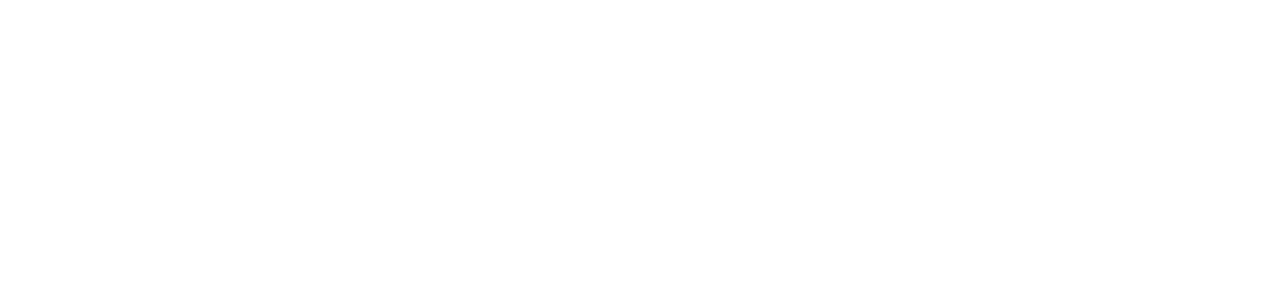
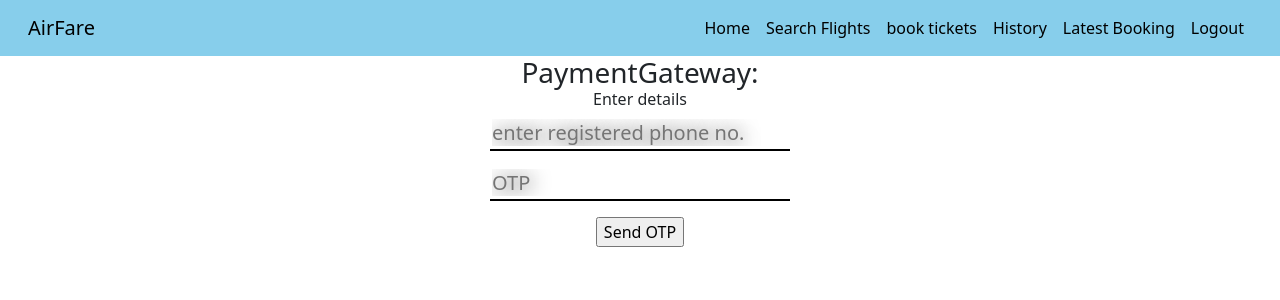
Before and after one commit to jayant13o6/Airfare-frontend, a React (Create React App) app in the folder client/: page /payment in a window 1280 px wide. Shown: the top 300 px of the page. Built offline with nearby package versions, Linux system fonts and the light colour scheme.

Commit message:
payment gate added

```diff
--- a/client/src/App.js
+++ b/client/src/App.js
@@ -16,6 +16,7 @@
 import History from './components/history';
 import Booking from './components/latest_ticket';
 import Flights_data2 from './components/flights_data2.js';
+import PaymentGateway from './components/payment';
 
 function App() {
   return (
@@ -52,6 +53,8 @@
       <Route path='/history'><History/></Route>
 
       <Route path='/Bookings'><Booking/></Route>
+
+      <Route path='/payment'><PaymentGateway/></Route>
     </div>
   );
 }
--- /dev/null
+++ b/client/src/components/payment.js
@@ -0,0 +1,67 @@
+import React, {useState} from "react";
+import UserBar from "./userBar";
+
+
+const PaymentGateway = ()=>{
+
+    const [user, setUser] = useState({otp:''});
+
+    let name,value;
+    const handleInput = (e) =>{
+        console.log(e);
+        name = e.target.name;
+        value = e.target.value;
+        setUser({...user,[name]:value});
+    }
+    const sendOTP = ()=>{
+        const num = Math.floor((Math.random() * 10000) + 1);
+        // const {number} = user
+        const res = fetch('/otpSend', {
+            method:'POST',
+            headers:{"Content-Type": "application/json"},
+            mode: 'cors',
+            // data send to server
+            body: JSON.stringify({num})
+        }).then((res)=>{
+            console.log(res);
+            window.alert('otp send!!');
+        })
+        .catch((err)=>{console.log(err)})
+    }
+
+    return(
+
+        <div>
+            <UserBar/>
+            <h3>PaymentGateway:<h6>Enter details</h6></h3>
+                <section>
+                    <form className='Payment-gate' method='POST'>
+                        <div className='form-group'>
+                            <label htmlFor='Phone No'></label>
+                            <input type='number' id='number' name='number'
+                            // value= {user.number}
+                            // onChange={handleInput}
+                            placeholder='enter registered phone no.' required ></input>
+                        </div>
+
+                        <div className='form-group'>
+                            <label htmlFor='OTP'></label>
+                            <input type='number' id='otp' name='otp'
+                            value= {user.otp}
+                            onChange={handleInput}
+                            placeholder='OTP'></input>
+                        </div>
+
+                        <div className='form-group form-button'>
+                        <input type='submit' name='booking' id='booking'
+                        className='form-submit' value='Send OTP' onClick={sendOTP}></input>
+                        </div>
+                    </form>
+                </section>
+        </div>
+
+        // <div></div>
+    )
+}
+
+export default PaymentGateway;
--- a/client/src/components/schedule_flight.js
+++ b/client/src/components/schedule_flight.js
@@ -5,6 +5,7 @@
 import { useHistory } from 'react-router-dom';
 
 const Flights = () =>{
+    const today = new Date()
     const history = useHistory()
     const [user, setUser] = useState({
         flight_code:'', source:'', destination:'', flight_date:'', departure_time:'', arrival_time:'', ticketCost:''
@@ -22,6 +23,8 @@
         const{flight_code, source, destination, flight_date, departure_time, arrival_time, ticketCost} = user;
         console.log('data is:',user); // to see data input
 
+        if(flight_date<today.toISOString()){window.alert("Date is invalid")}
+        else{
         const res = await fetch('/schedule_flight',{
             method: 'POST',
             headers:{"Content-Type": "application/json"},
@@ -44,7 +47,7 @@
             }
             })
             .catch((err)=>{console.log(err)})
-}
+}}
     return(
         <div>
             <><AdminBar/></>
--- a/client/src/components/ticket_book.js
+++ b/client/src/components/ticket_book.js
@@ -4,6 +4,7 @@
 import { useHistory } from "react-router-dom";
 
 const Tickets = () =>{
+    var today = new Date();
     const history = useHistory();
     const [user, setUser] = useState({
         source:'', destination:'', departure_date:'', arrival_date:'', total_pass:'', email_id:''
@@ -22,6 +23,14 @@
         const{source, destination, departure_date, arrival_date, total_pass, email_id} = user;
         console.log('data is:',user); // to see data input
 
+        if(departure_date<today.toISOString()){window.alert("Date is invalid")}
+        else{
+
+            ////////// ----  Before  booking payment first ------//////
+           history.push('/payment')
+
+
+
         const res = await fetch('/book_ticket',{
             method: 'POST',
             headers:{"Content-Type": "application/json"},
@@ -31,7 +40,7 @@
             // body: JSON.stringify({user})
         })
         .then(async (res)=>{
-         const data = await res.json(); //to check data
+        const data = await res.json(); //to check data
         console.log('res:',res.json)
         console.log('request is:',data)
         if (res.status !== 200){
@@ -44,7 +53,7 @@
             }
         })
         .catch((err)=>console.log(err))
-    }
+    }}
     return(
         <div>
             <UserBar/>
@@ -107,7 +116,8 @@
                         {/* <h2>name is :{user.password}</h2> */}
 
                     <div className='form-group form-button'>
-                        <input type='submit' name='booking' id='booking' className='form-submit' value='booking' onClick={PostData}></input>
+                        <input type='submit' name='booking' id='booking'
+                        className='form-submit' value='booking' onClick={PostData}></input>
                     </div>
                     </form>
 
--- a/client/src/components/userBar.js
+++ b/client/src/components/userBar.js
@@ -1,52 +1,52 @@
 import React from 'react';
 import '../index.css';
 import 'bootstrap/dist/css/bootstrap.css';
-import { useState } from 'react';
-import { useHistory } from 'react-router';
+// import { useState } from 'react';
+// import { useHistory } from 'react-router';
 
 const UserBar = () =>{
-    const history = useHistory()
+    // const history = useHistory()
 
-    const [user, setUser] = useState({ search:'' });
-    let name,value;
-    const SearchText = (e) =>{
-        console.log(e);
-        name = e.target.name;
-        value = e.target.value;
-        setUser({...user,[name]:value});
-    }
+    // const [user, setUser] = useState({ search:'' });
+    // let name,value;
+    // const SearchText = (e) =>{
+    //     console.log(e);
+    //     name = e.target.name;
+    //     value = e.target.value;
+    //     setUser({...user,[name]:value});
+    // }
 
-    const searchFlight = async(e) =>{
+    // const searchFlight = async(e) =>{
 
-        e.preventDefault();
-        const{search} = user;
-        console.log('data is:',user); // to see data input
+        // e.preventDefault();
+        // const{search} = user;
+        // console.log('data is:',user); // to see data input
 
-        const res = await fetch('/searchDestination',{
-            method: 'POST',
-            headers:{"Content-Type": "application/json"},
-            mode: 'cors',
-            // data send to server
-            body: JSON.stringify({search})
-            // body: JSON.stringify({user})
-        })
-        .then((res)=>{
-            const data = res.json(); //to check data
-            console.log('res:',res.json)
-            console.log(data)
-            if (res.status === 400 || !data){
-                window.alert('invalid data');
-                console.log('invslid data')
-            }
-            else{
-                window.alert('valid register');
-                console.log('vslid data');
-                history.push('/search_flights')
-            }
+        // const res = await fetch('/searchDestination',{
+        //     method: 'POST',
+        //     headers:{"Content-Type": "application/json"},
+        //     mode: 'cors',
+        //     // data send to server
+        //     body: JSON.stringify({search})
+        //     // body: JSON.stringify({user})
+        // })
+        // .then((res)=>{
+        //     const data = res.json(); //to check data
+        //     console.log('res:',res.json)
+        //     console.log(data)
+        //     if (res.status === 400 || !data){
+        //         window.alert('invalid data');
+        //         console.log('invslid data')
+        //     }
+        //     else{
+        //         window.alert('valid register');
+        //         console.log('vslid data');
+        //         history.push('/search_flights')
+        //     }
 
-        })
-        .catch((err)=>console.log(err))
-    }
+        // })
+        // .catch((err)=>console.log(err))
+    // }
     return(
         // <nav className="navbar navbar-expand-lg navbar-light bg-light">
         <nav className="navbar navbar-expand-lg navbar-dark ">
@@ -80,13 +80,13 @@
                     <a className="nav-link" href="/logout" style={{color:'black'}}>Logout</a>
                 </li>
               </ul>
-                <form className="d-flex" method='POST'>
+                {/* <form className="d-flex" method='POST'>
                     <input className="form-control" type="search"
                     name="search" value= {user.search}
                     onChange={SearchText}
                     placeholder="Search your destination" aria-label="Search"/>
                     <button className="btn btn-outline-success" type="submit" onClick = {searchFlight}>Search</button>
-                </form>
+                </form> */}
 </div>
 </div>
 </nav>
```
